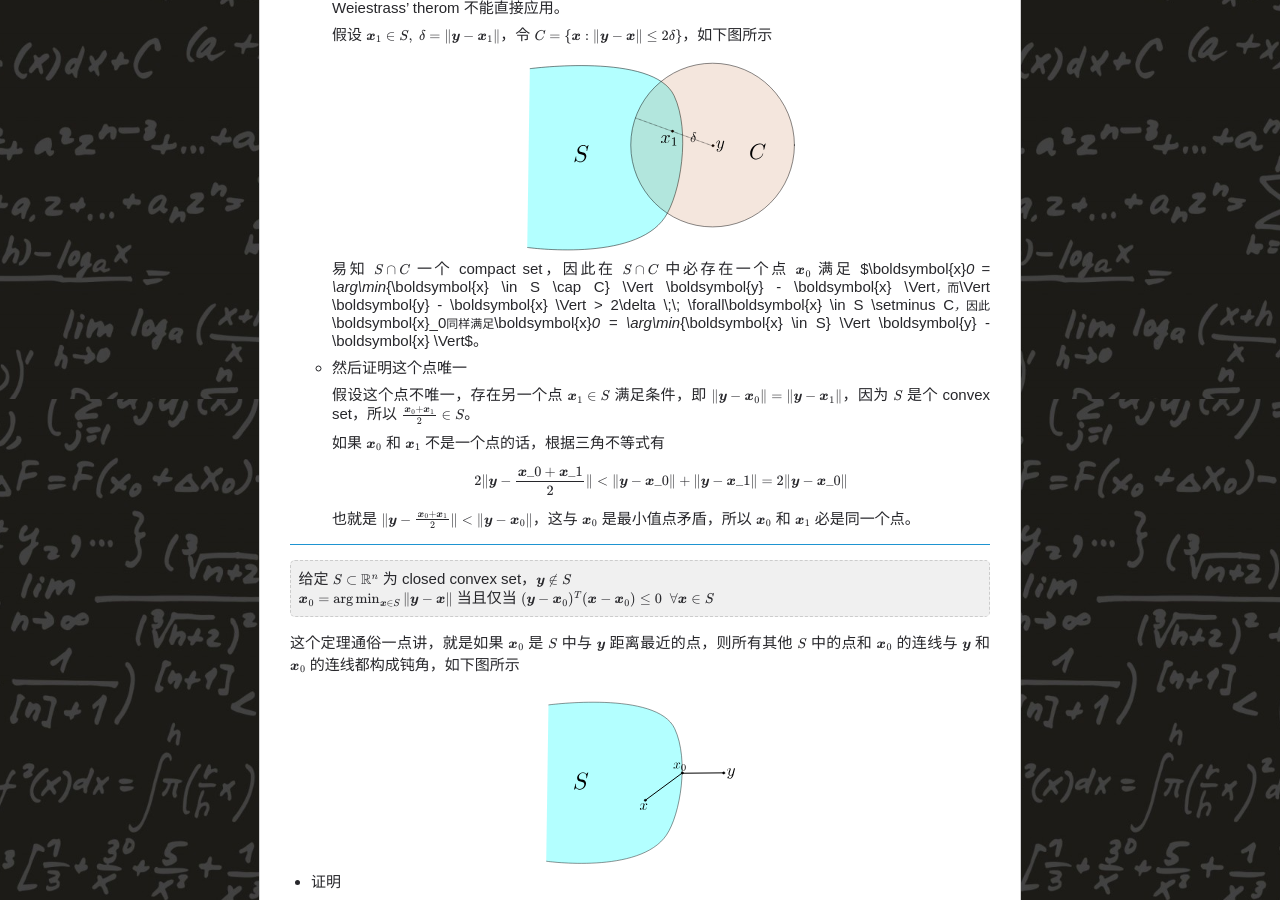
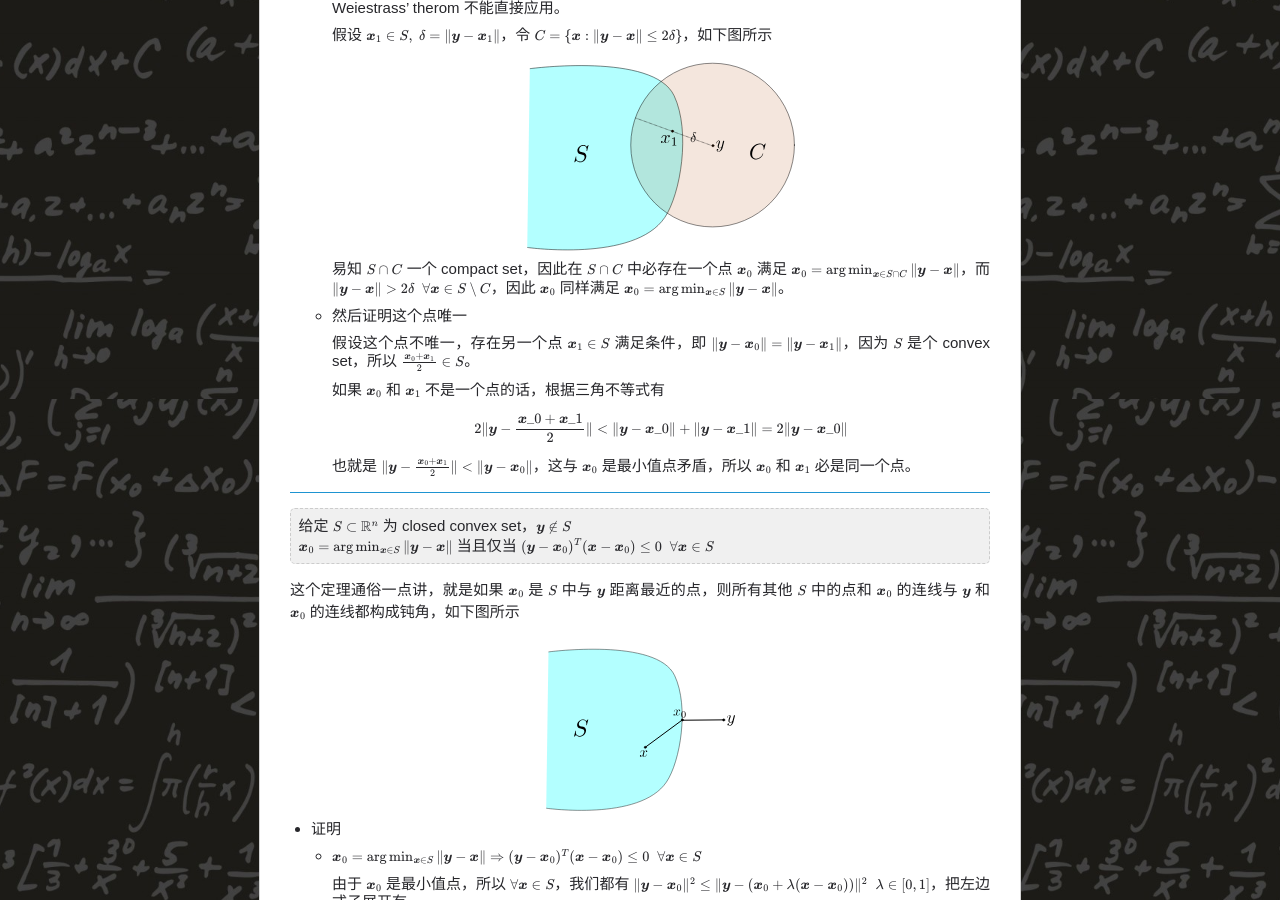
Before and after one commit to chenrushan/chenrushan.github.io, a Jekyll site: the page built from _posts/2014-04-15-NP-04-convex-set.markdown, in a window 1280 px wide and 900 px high, scrolled down 4101 px. Built offline with Jekyll 4.4.1, drawn with Linux system fonts in a browser that asks for light colours; Markdown is read by kramdown in place of the engine named in the settings; formulas are drawn with MathJax 3.

Commit message:
np-04 update

```diff
--- a/_posts/2014-04-15-NP-04-convex-set.markdown
+++ b/_posts/2014-04-15-NP-04-convex-set.markdown
@@ -178,7 +178,7 @@ Hyperplane 是一个 convex set，所以 $A\boldsymbol{x} = \boldsymbol{b}$ 的
 
         <object data="/resource/NNP/04-convex/convex_therom_1.svg" type="image/svg+xml" class="blkcenter"></object>
 
-        易知 $S \cap C$ 一个 compact set，因此在 $S\cap C$ 中必存在一个点 $\boldsymbol{x}\_0$ 满足 $\boldsymbol{x}_0 = \arg\min_{\boldsymbol{x} \in S \cap C} \Vert \boldsymbol{y} - \boldsymbol{x} \Vert$，而 $\Vert \boldsymbol{y} - \boldsymbol{x} \Vert > 2\delta \;\; \forall\boldsymbol{x} \in S \setminus C$，因此 $\boldsymbol{x}\_0$ 同样满足 $\boldsymbol{x}_0 = \arg\min_{\boldsymbol{x} \in S} \Vert \boldsymbol{y} - \boldsymbol{x} \Vert$。
+        易知 $S \cap C$ 一个 compact set，因此在 $S\cap C$ 中必存在一个点 $\boldsymbol{x}\_0$ 满足 $\boldsymbol{x}\_0 = \arg\min\_{\boldsymbol{x} \in S \cap C} \Vert \boldsymbol{y} - \boldsymbol{x} \Vert$，而 $\Vert \boldsymbol{y} - \boldsymbol{x} \Vert > 2\delta \;\; \forall\boldsymbol{x} \in S \setminus C$，因此 $\boldsymbol{x}\_0$ 同样满足 $\boldsymbol{x}\_0 = \arg\min\_{\boldsymbol{x} \in S} \Vert \boldsymbol{y} - \boldsymbol{x} \Vert$。
 
     * 然后证明这个点唯一
 
@@ -214,7 +214,7 @@ $\boldsymbol{x}_0 = \arg\min_{\boldsymbol{x} \in S} \Vert \boldsymbol{y} - \bold
         \end{align}
         $$
 
-        由此推出 $2 \Vert  \boldsymbol{y} - \boldsymbol{x}\_0 \Vert \Vert \boldsymbol{x} - \boldsymbol{x}\_0\Vert \leq \lambda \Vert \boldsymbol{x} - \boldsymbol{x}\_0\Vert$，不等式两边对 $\lambda$ 取极限 $\lambda \rightarrow 0^+$，有 $(\boldsymbol{y} - \boldsymbol{x}_0)^T(\boldsymbol{x} - \boldsymbol{x}_0) \leq 0$
+        由此推出 $2 \Vert  \boldsymbol{y} - \boldsymbol{x}\_0 \Vert \Vert \boldsymbol{x} - \boldsymbol{x}\_0\Vert \leq \lambda \Vert \boldsymbol{x} - \boldsymbol{x}\_0\Vert$，不等式两边对 $\lambda$ 取极限 $\lambda \rightarrow 0^+$，有 $(\boldsymbol{y} - \boldsymbol{x}\_0)^T(\boldsymbol{x} - \boldsymbol{x}\_0) \leq 0$
 
     * $(\boldsymbol{y} - \boldsymbol{x}\_0)^T(\boldsymbol{x} - \boldsymbol{x}\_0) \leq 0 \;\; \forall \boldsymbol{x} \in S \Rightarrow \boldsymbol{x}\_0 = \arg\min\_{\boldsymbol{x} \in S} \Vert \boldsymbol{y} - \boldsymbol{x} \Vert$
 
@@ -225,7 +225,7 @@ $\boldsymbol{x}_0 = \arg\min_{\boldsymbol{x} \in S} \Vert \boldsymbol{y} - \bold
         \end{align}
         $$
 
-        所以如果 $(\boldsymbol{y} - \boldsymbol{x}_0)^T(\boldsymbol{x} - \boldsymbol{x}_0) \leq 0$ 则 $\Vert \boldsymbol{y} - \boldsymbol{x} \Vert^2 \geq \Vert \boldsymbol{y} - \boldsymbol{x}\_0 \Vert^2\;\; \forall \boldsymbol{x} \in S$
+        所以如果 $(\boldsymbol{y} - \boldsymbol{x}\_0)^T(\boldsymbol{x} - \boldsymbol{x}\_0) \leq 0$ 则 $\Vert \boldsymbol{y} - \boldsymbol{x} \Vert^2 \geq \Vert \boldsymbol{y} - \boldsymbol{x}\_0 \Vert^2\;\; \forall \boldsymbol{x} \in S$
 
 #### Seperating Hyperplane
 
```
